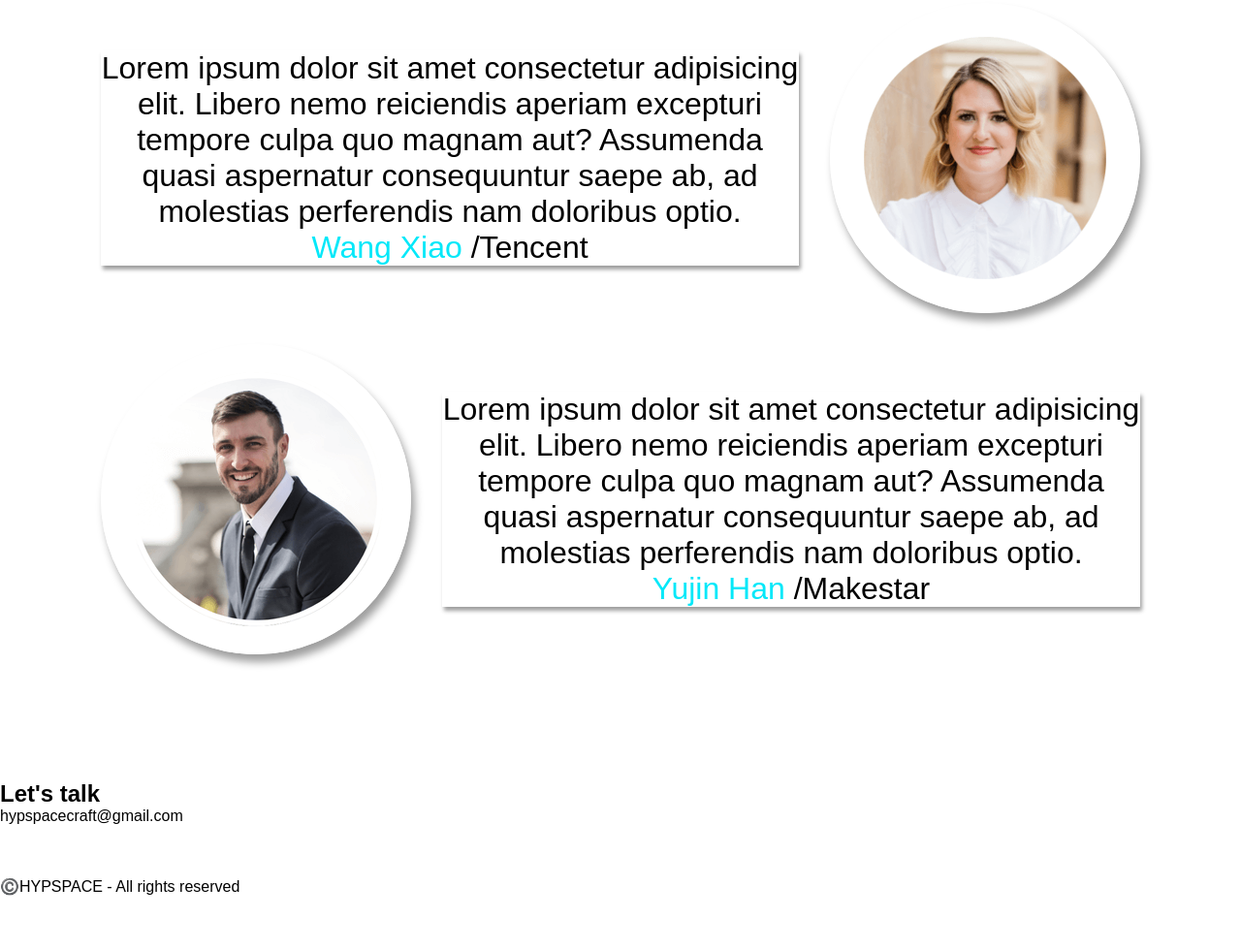
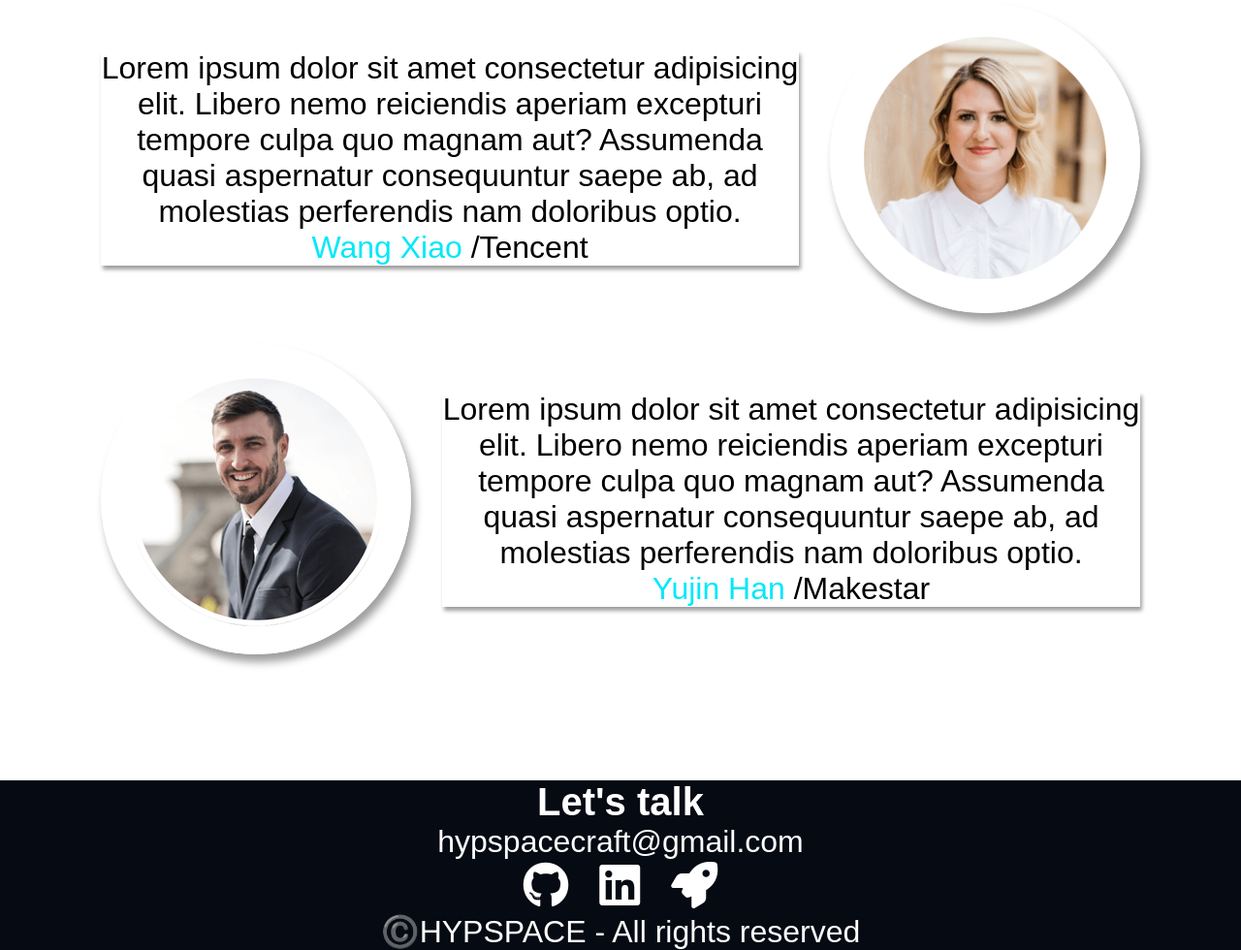
Before and after one commit to hypspace/lecture-vanilla-beginner, a plain HTML site: page 3-portfolio/index.html in a window 1280 px wide. Shown: the part 4170-5150 px from the top of the page at 97% size. Before the commit the page ends 5094 px from the top, so only its background shows below. Drawn offline with Linux system fonts and the light colour scheme; a web font is replaced by a local one.

Commit message:
[3-portfolio] style: footer layout

```diff
--- a/3-portfolio/index.html
+++ b/3-portfolio/index.html
@@ -299,7 +299,7 @@
     <footer id="contact">
       <h2>Let&#39;s talk</h2>
       <p>hypspacecraft@gmail.com</p>
-      <ul>
+      <ul class="links">
         <li>
           <a href="#" target="_blank" title="my github link">
             <i class="fa-brands fa-github"></i>
--- a/3-portfolio/style.css
+++ b/3-portfolio/style.css
@@ -60,12 +60,22 @@ section {
   margin: auto;
 }
 
-section h2 {
+section h2,
+footer h2 {
   font-size: 2.5rem;
 }
 
-section p {
+section p,
+footer p {
   font-size: 2rem;
+}
+
+#home,
+footer {
+  background-color: var(--color-primary);
+  color: var(--color-text);
+  text-align: center;
+  max-width: unset;
 }
 
 /* Header */
@@ -119,11 +129,7 @@ header nav .menu li.active {
 
 /* Main - Home */
 #home {
-  background-color: var(--color-primary);
-  color: var(--color-text);
   padding: 5rem 0;
-  text-align: center;
-  max-width: unset;
 }
 
 #home img {
@@ -405,3 +411,19 @@ header nav .menu li.active {
 #testimonial .testimonials div a {
   color: var(--color-accent);
 }
+
+/* Footer */
+#contact .links {
+  display: flex;
+  justify-content: center;
+  gap: 2rem;
+  font-size: 3rem;
+}
+
+#contact .links li a {
+  transition: color 200ms ease;
+}
+
+#contact .links li a:hover {
+  color: var(--color-accent);
+}
```
